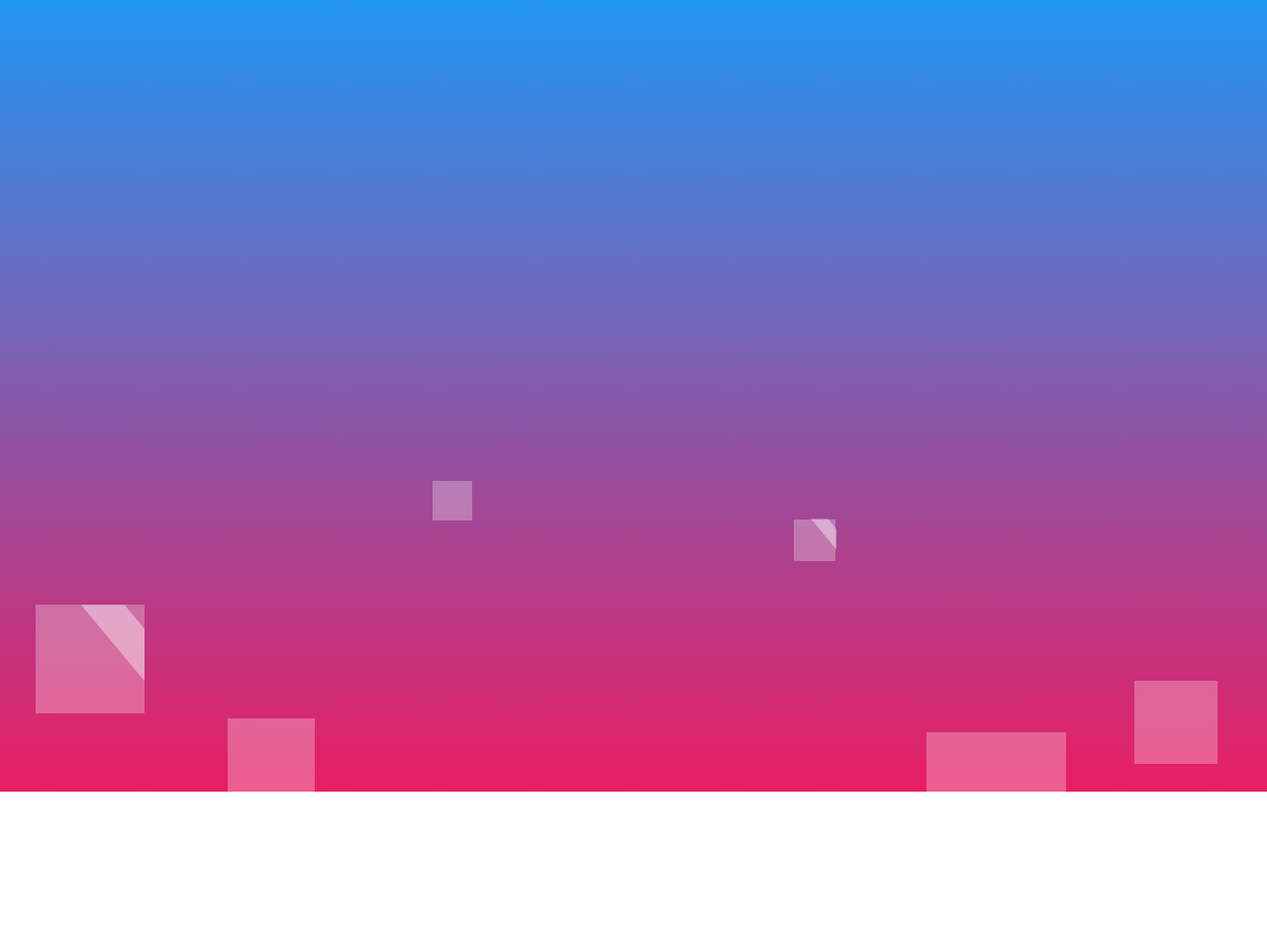
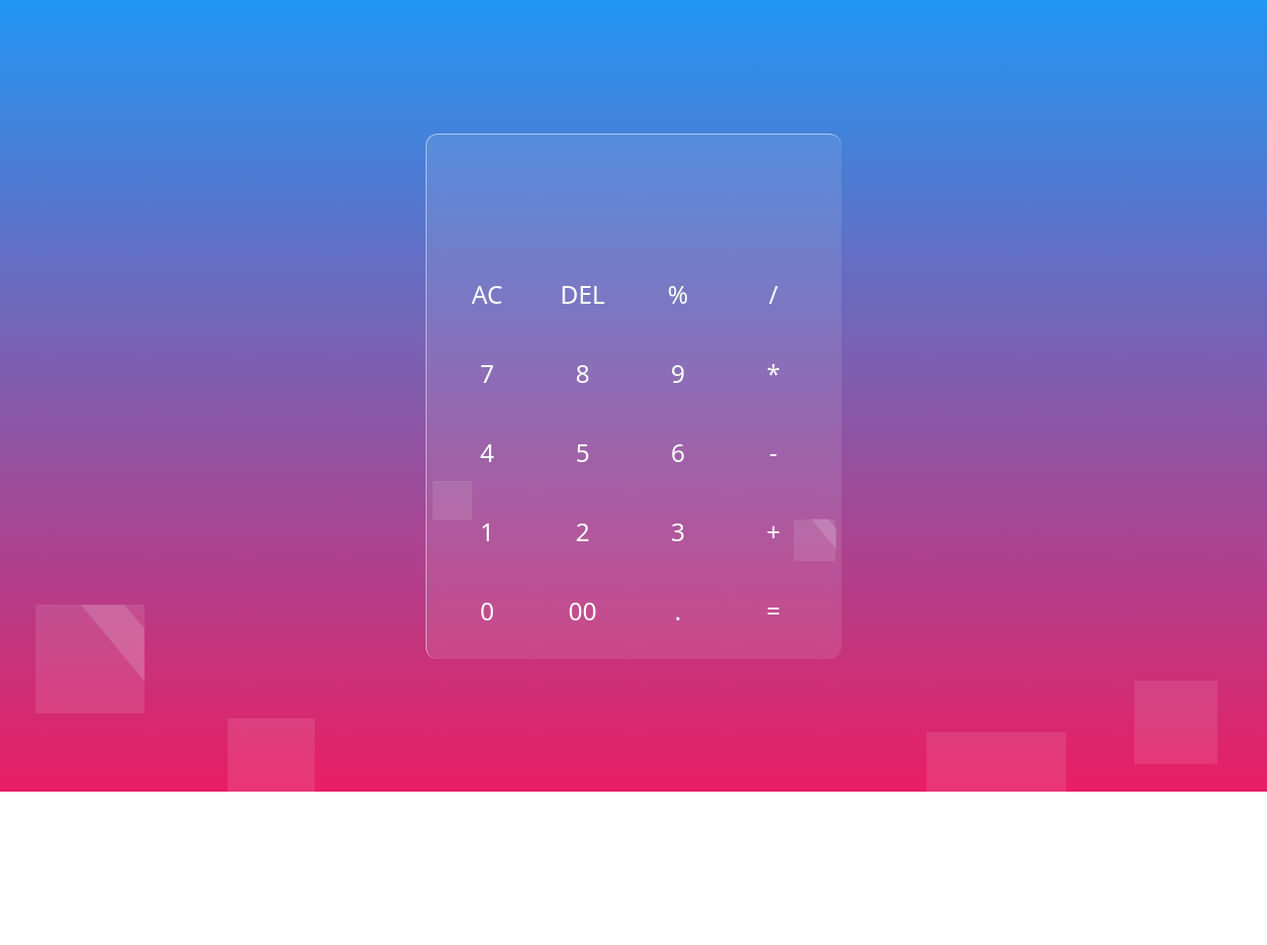
Before and after one commit to mmehrab-pz/Calculator-2, a plain HTML site: page index.html in a window 1280 px wide. Shown: the whole page at 99% size. Drawn offline with Linux system fonts and the light colour scheme.

Commit message:
calculator created

```diff
--- a/index.html
+++ b/index.html
@@ -1,13 +1,15 @@
 <!DOCTYPE html>
 <html lang="en">
+
 <head>
     <meta charset="UTF-8">
     <meta name="viewport" content="width=device-width, initial-scale=1.0">
     <title>Calculator</title>
     <link rel="stylesheet" href="src/styles/output.css">
 </head>
+
 <body class="overflow-hidden">
-    <main class="w-full h-[100vh] bgColor overflow-hidden">
+    <main class="w-full h-[100vh] bgColor overflow-hidden flex justify-center items-center">
         <div class="bubbles absolute bottom-[-120px] flex flex-wrap mt-[70px] w-full justify-around">
             <span class="one bubble"></span>
             <span class="two bubble"></span>
@@ -17,24 +19,43 @@
             <span class="six bubble"></span>
             <span class="seven bubble"></span>
         </div>
-        <div class="bubbles absolute bottom-[-120px] flex flex-wrap mt-[70px] w-full justify-around">
-            <span class="one bubble"></span>
-            <span class="two bubble"></span>
-            <span class="three bubble"></span>
-            <span class="four bubble"></span>
-            <span class="five bubble"></span>
-            <span class="six bubble"></span>
-            <span class="seven bubble"></span>
-        </div>
-        <div class="bubbles absolute bottom-[-120px] flex flex-wrap mt-[70px] w-full justify-around">
-            <span class="one bubble"></span>
-            <span class="two bubble"></span>
-            <span class="three bubble"></span>
-            <span class="four bubble"></span>
-            <span class="five bubble"></span>
-            <span class="six bubble"></span>
-            <span class="seven bubble"></span>
+        <div class="z-12 p-[15px] w-[420px] rounded-[12px] bg-[rgba(255,255,255,0.1)] shadow-[0 20px 50px] shadow-[rgba(0,0,0,0.15)] border-t border-l border-[rgba(255,255,255,0.5)]">
+            <form action="#" name="forms">
+                <input class="txt" type="text" name="answer">
+                <div class="">
+                    <input class="btn" type="button" value="AC">
+                    <input class="btn" type="button" value="DEL">
+                    <input class="btn" type="button" value="%">
+                    <input class="btn" type="button" value="/">
+                </div>
+                <div>
+                    <input class="btn" type="button" value="7">
+                    <input class="btn" type="button" value="8">
+                    <input class="btn" type="button" value="9">
+                    <input class="btn" type="button" value="*">
+                </div>
+                <div>
+                    <input class="btn" type="button" value="4">
+                    <input class="btn" type="button" value="5">
+                    <input class="btn" type="button" value="6">
+                    <input class="btn" type="button" value="-">
+                </div>
+                <div>
+                    <input class="btn" type="button" value="1">
+                    <input class="btn" type="button" value="2">
+                    <input class="btn" type="button" value="3">
+                    <input class="btn" type="button" value="+">
+                </div>
+                <div>
+                    <input class="btn" type="button" value="0">
+                    <input class="btn" type="button" value="00">
+                    <input class="btn" type="button" value=".">
+                    <input class="btn" type="button" value="=">
+                </div>
+            </form>
         </div>
     </main>
 </body>
+
 </html>
+<!-- shadow-[0 20px 50px rgba(0,0,0,0.15)] -->
--- a/src/styles/input.css
+++ b/src/styles/input.css
@@ -2,7 +2,7 @@
 /* npx @tailwindcss/cli -i ./src/styles/input.css -o ./src/styles/output.css --watch */
 
 @layer base {
-    .bgColor{
+    .bgColor {
         background: linear-gradient(#2196f3, #e91e63);
     }
 }
@@ -91,6 +91,38 @@
             animation-delay: 6s;
         }
     }
+
+    .txt{
+        width: 100%;
+        height: 100px;
+        margin: 0 3px;
+        outline: none;
+        border: none;
+        color: white;
+        font-size: 25px;
+        text-align: right;
+        padding-right: 10px;
+        pointer-events: none;
+        background: transparent;
+    }
+
+    .btn {
+        height: 65px;
+        color: white;
+        width: calc(100% / 4 - 5px);
+        background-color: transparent;
+        border-radius: 12px;
+        margin-top: 15px;
+        outline: none;
+        border: none;
+        font-size: 25px;
+        cursor: pointer;
+        transition: all .3s ease;
+
+        &:hover{
+            background-color: rgba(255, 255, 255, 0.1);
+        }
+    }
 }
 
 @layer utilities {
```
Also changed, not shown: src/styles/output.css.
